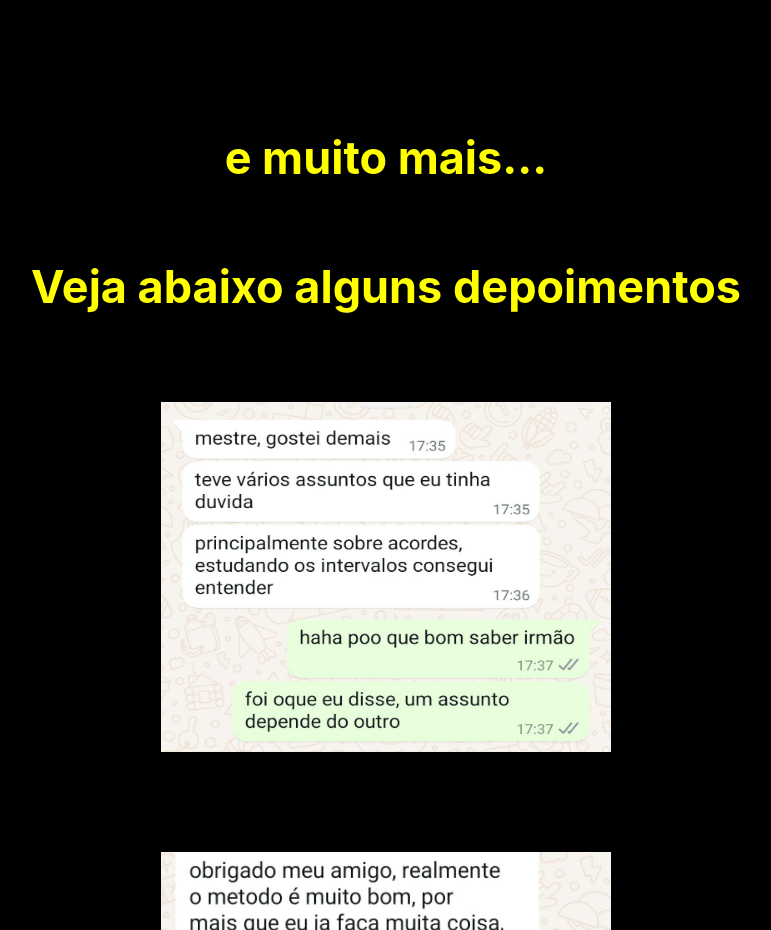
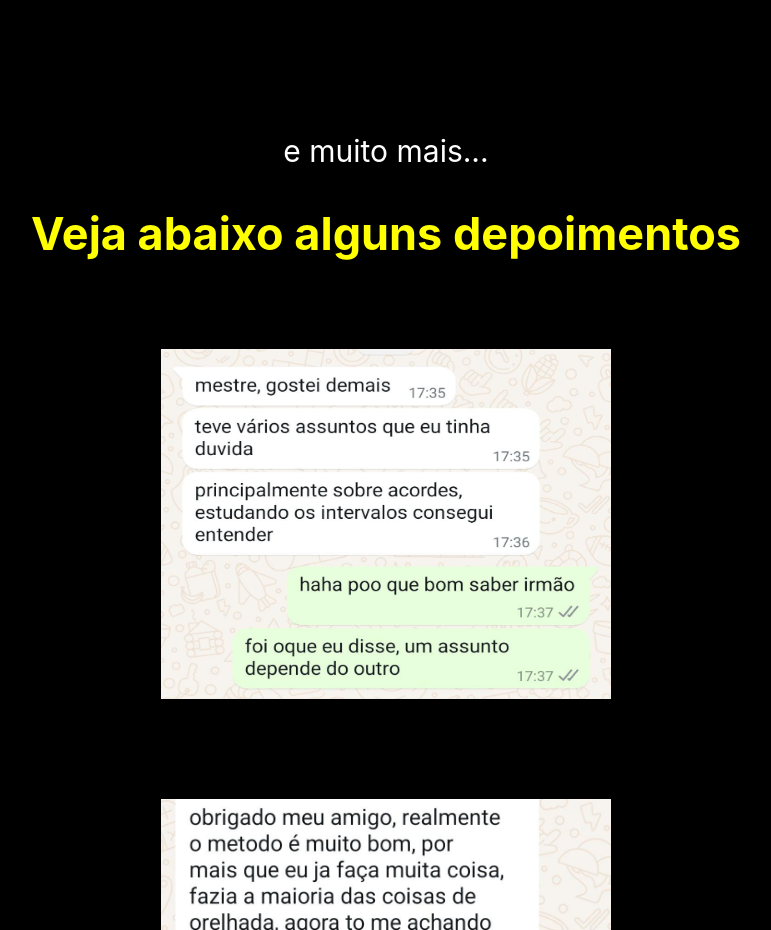
Before and after one commit to nando1989/fabricadogroove, a React (Create React App) app: page / in a window 1280 px wide. Shown: the part 5287-6217 px from the top of the page, without its empty margins (254-1025 px from the left). Built offline with nearby package versions, Linux system fonts and the light colour scheme.

Commit message:
atualização

```diff
--- a/src/componentes/visitPage/page.js
+++ b/src/componentes/visitPage/page.js
@@ -71,7 +71,7 @@ const VisitPage = () => {
         </div>
 
         <div className="container-img-print">
-        <h2>e muito mais...</h2>
+          <branco>e muito mais...</branco>
           <h2>Veja abaixo alguns depoimentos</h2>
           <img className="img-dep" src={Depoimento1} alt="Promoção" />
           <img className="img-dep" src={Depoimento2} alt="Promoção" />
--- a/src/componentes/visitPage/styles.css
+++ b/src/componentes/visitPage/styles.css
@@ -306,6 +306,10 @@ cores{
   flex-direction: column;
   margin: 20px;
   color: yellow;
+  font-size: 30px;
+}
+branco{
+  color: rgb(255, 255, 255);
   font-size: 30px;
 }
 
```
